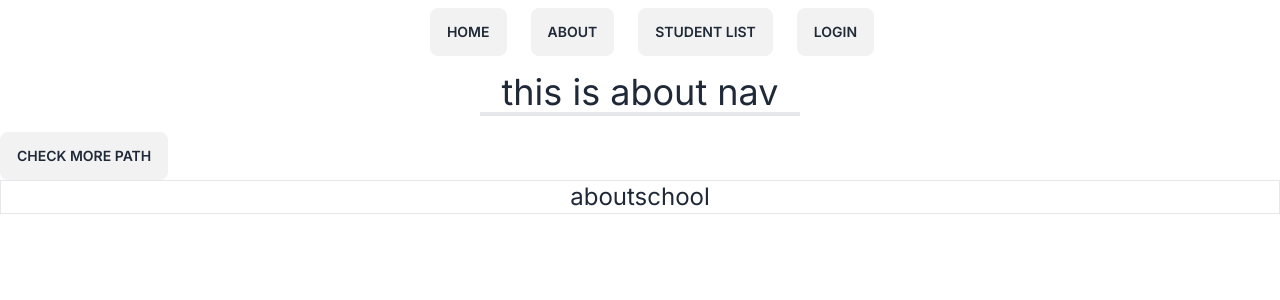
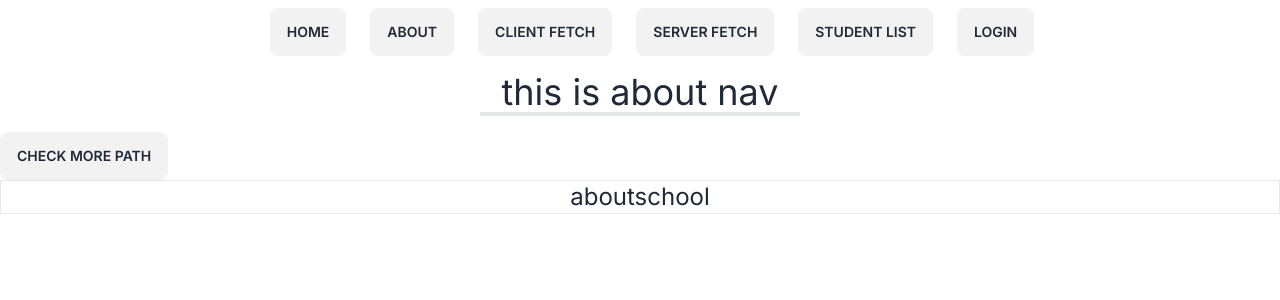
Before and after one commit to delwerhossain/code-step-NEXTJS, a Next.js app: page /about/aboutschool in a window 1280 px wide. Shown: the top 300 px of the page. Built offline with nearby package versions, Linux system fonts and the light colour scheme.

Commit message:
add : client fetch data

```diff
--- /dev/null
+++ b/src/app/clientfetch/page.js
@@ -0,0 +1,24 @@
+"use client";
+import { useEffect, useState } from "react";
+
+
+const ClientFetch = () => {
+const [products, setProducts] = useState([])
+useEffect(() => {
+  fetch("https://dummyjson.com/products")
+    .then((response) => response.json())
+    .then((data) => setProducts(data.products));
+    }, [])
+
+return (
+  <div>
+    {products.map((product) => (
+      <h1 className=" ml-10" key={product.id}>
+        products name : {product.title}
+      </h1>
+    ))}
+  </div>
+);
+};
+
+export default ClientFetch;
--- a/src/app/components/Header.jsx
+++ b/src/app/components/Header.jsx
@@ -12,6 +12,12 @@ const Header = () => {
       <Link href="/about" className="btn ml-6 mt-2">
         About
       </Link>
+      <Link href="/clientfetch" className="btn ml-6 mt-2">
+        Client Fetch
+      </Link>
+      <Link href="/serverfetch" className="btn ml-6 mt-2">
+        server Fetch
+      </Link>
       <Link href="/studentlist" className="btn ml-6 mt-2">
         Student list
       </Link>
```
